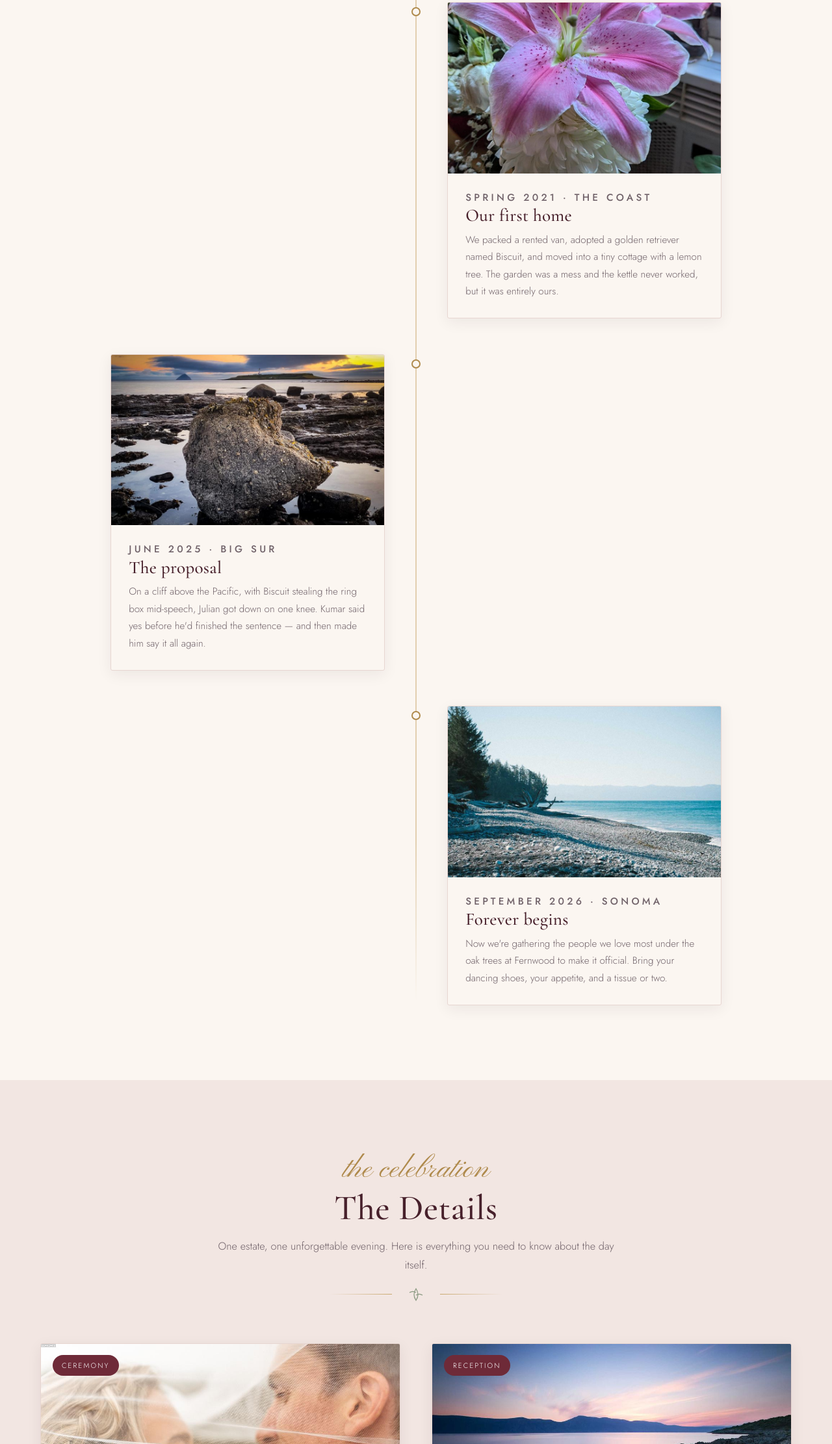
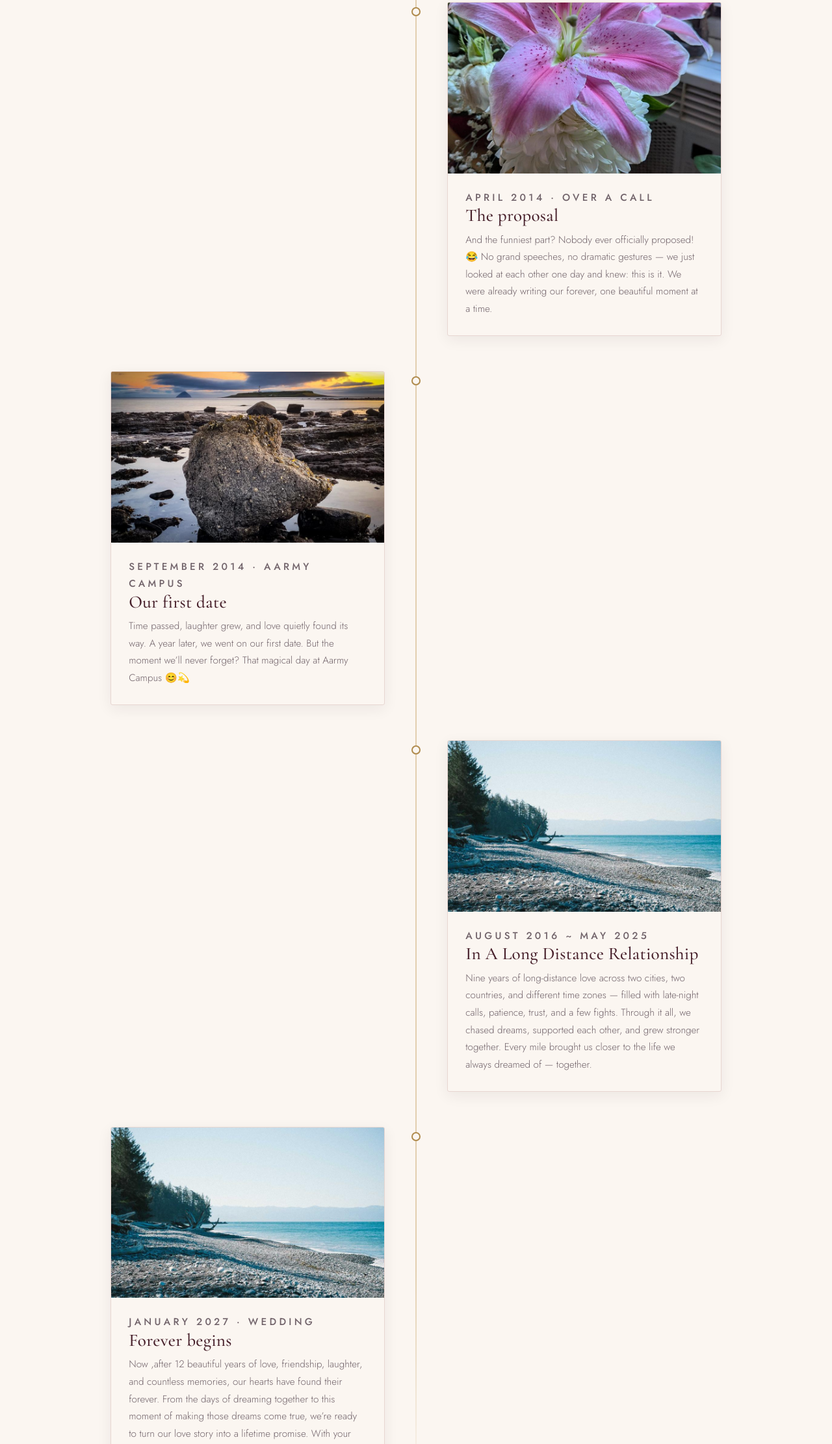
Before and after one commit to PrajaktaChechar/kupra.story, a plain HTML site: page index.html in a window 1280 px wide. Shown: the part 1834-4056 px from the top of the page at 65% size. Drawn offline with nearby package versions, Linux system fonts and the light colour scheme.

Commit message:
our story updated

```diff
--- a/index.html
+++ b/index.html
@@ -91,7 +91,7 @@
             <div class="tl-card">
               <div class="tl-frame"><img src="img/story1.jpg" alt="Sunlit corner table in a busy neighbourhood café" loading="lazy"></div>
               <div class="tl-body">
-                <p class="overline tl-date">Spring 2013 · Kolhapur</p>
+                <p class="overline tl-date">August 2013 · Kolhapur</p>
                 <h3>Where we met</h3>
                 <p>Our story started at diploma college — just two classmates sitting a few benches apart, passing notes, sharing group projects, &amp; slowly becoming inseparable friends. We laughed through lectures, helped each other through deadlines, &amp; made memories that still make us smile.</p>
               </div>
@@ -103,9 +103,9 @@
             <div class="tl-card">
               <div class="tl-frame"><img src="img/story2.jpg" alt="Hand-tied bouquet of ranunculus and eucalyptus" loading="lazy"></div>
               <div class="tl-body">
-                <p class="overline tl-date">Spring 2021 · The Coast</p>
-                <h3>Our first home</h3>
-                <p>We packed a rented van, adopted a golden retriever named Biscuit, and moved into a tiny cottage with a lemon tree. The garden was a mess and the kettle never worked, but it was entirely ours.</p>
+                <p class="overline tl-date">April 2014 · Over a call</p>
+                <h3>The proposal</h3>
+                <p>And the funniest part? Nobody ever officially proposed! 😂 No grand speeches, no dramatic gestures — we just looked at each other one day and knew: this is it. We were already writing our forever, one beautiful moment at a time.</p>
               </div>
             </div>
           </article>
@@ -115,9 +115,9 @@
             <div class="tl-card">
               <div class="tl-frame"><img src="img/story3.jpg" alt="Golden sunset over the Pacific coastline" loading="lazy"></div>
               <div class="tl-body">
-                <p class="overline tl-date">June 2025 · Big Sur</p>
-                <h3>The proposal</h3>
-                <p>On a cliff above the Pacific, with Biscuit stealing the ring box mid-speech, Julian got down on one knee. Kumar said yes before he'd finished the sentence — and then made him say it all again.</p>
+                <p class="overline tl-date">September 2014 · Aarmy Campus</p>
+                <h3>Our first date</h3>
+                  <p>Time passed, laughter grew, and love quietly found its way. A year later, we went on our first date. But the moment we’ll never forget? That magical day at Aarmy Campus 😊💫</p>
               </div>
             </div>
           </article>
@@ -127,12 +127,26 @@
             <div class="tl-card">
               <div class="tl-frame"><img src="img/story4.jpg" alt="Two glasses of sparkling wine raised in a toast" loading="lazy"></div>
               <div class="tl-body">
-                <p class="overline tl-date">September 2026 · Sonoma</p>
-                <h3>Forever begins</h3>
-                <p>Now we're gathering the people we love most under the oak trees at Fernwood to make it official. Bring your dancing shoes, your appetite, and a tissue or two.</p>
+                <p class="overline tl-date">August 2016 ~ May 2025</p>
+                <h3>In A Long Distance Relationship</h3>
+                <p>Nine years of long-distance love across two cities, two countries, and different time zones — filled with late-night calls, patience, trust, and a few fights. Through it all, we chased dreams, supported each other, and grew stronger together. Every mile brought us closer to the life we always dreamed of — together.</p>
               </div>
             </div>
           </article>
+
+          <article class="tl-item reveal">
+            <span class="tl-dot"></span>
+            <div class="tl-card">
+              <div class="tl-frame"><img src="img/story4.jpg" alt="Two glasses of sparkling wine raised in a toast" loading="lazy"></div>
+              <div class="tl-body">
+                <p class="overline tl-date">January 2027 · Wedding</p>
+                <h3>Forever begins</h3>
+                <p>Now ,after 12 beautiful years of love, friendship, laughter, and countless memories, our hearts have found their forever. From the days of dreaming together to this moment of making those dreams come true, we’re ready to turn our love story into a lifetime promise. With your love, blessings, and warm wishes, join us as we begin our forever — hand in hand, heart to heart.</p>
+              </div>
+            </div>
+          </article>
+
+
         </div>
       </div>
     </section>
```
Also changed, not shown: 1 other file.
